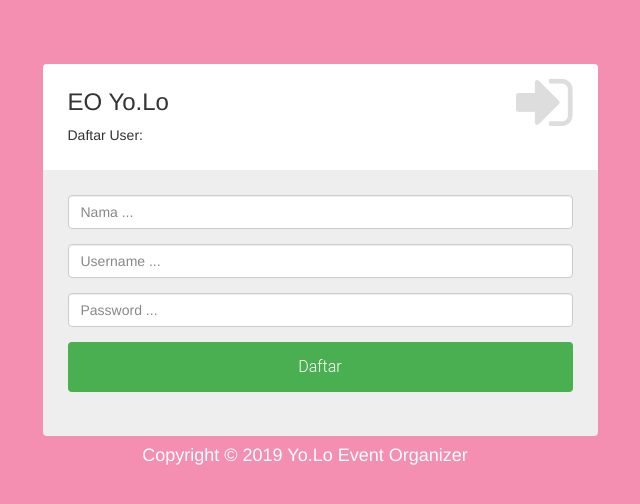
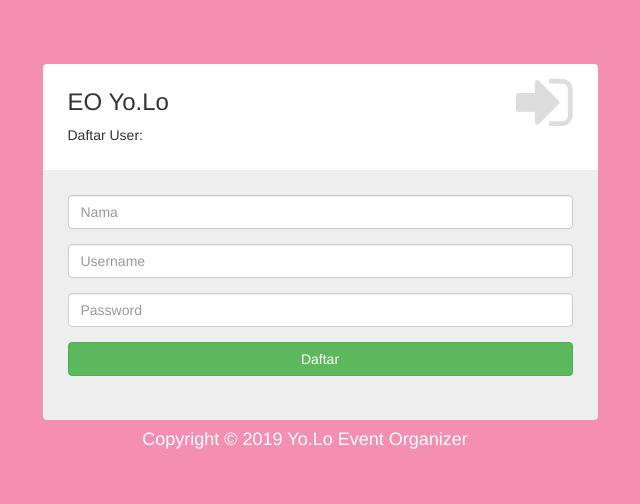
Before and after one commit to yhaae01/eo_wp2, a PHP site: page /index.php?page=daftar in a window 1280 px wide. Shown: the part 51-555 px from the top of the page, without its empty margins (335-975 px from the left). Run offline with PHP 8.4, Linux system fonts and the light colour scheme.

Commit message:
menghapus css form elements

```diff
--- a/assets/css/form-elements.css
+++ /dev/null
@@ -1,34 +0,0 @@
-input[type="text"]:-moz-placeholder, input[type="password"]:-moz-placeholder,
-textarea:-moz-placeholder, textarea.form-control:-moz-placeholder { color: #888; }
-
-input[type="text"]:-ms-input-placeholder, input[type="password"]:-ms-input-placeholder,
-textarea:-ms-input-placeholder, textarea.form-control:-ms-input-placeholder { color: #888; }
-
-input[type="text"]::-webkit-input-placeholder, input[type="password"]::-webkit-input-placeholder,
-textarea::-webkit-input-placeholder, textarea.form-control::-webkit-input-placeholder { color: #888; }
-
-button.btn {
-	height: 50px;
-    margin: 0;
-    padding: 0 20px;
-    vertical-align: middle;
-    background: #4aaf51;
-    border: 0;
-    font-family: 'Roboto', sans-serif;
-    font-size: 16px;
-    font-weight: 300;
-    line-height: 50px;
-    color: #fff;
-    -moz-border-radius: 4px; -webkit-border-radius: 4px; border-radius: 4px;
-    text-shadow: none;
-    -moz-box-shadow: none; -webkit-box-shadow: none; box-shadow: none;
-    -o-transition: all .3s; -moz-transition: all .3s; -webkit-transition: all .3s; -ms-transition: all .3s; transition: all .3s;
-}
-
-button.btn:hover { opacity: 0.6; color: #fff; }
-
-button.btn:active { outline: 0; opacity: 0.6; color: #fff; -moz-box-shadow: none; -webkit-box-shadow: none; box-shadow: none; }
-
-button.btn:focus { outline: 0; opacity: 0.6; background: #4aaf51; color: #fff; }
-
-button.btn:active:focus, button.btn.active:focus { outline: 0; opacity: 0.6; background: #4aaf51; color: #fff; }
--- a/beranda.php
+++ b/beranda.php
@@ -40,7 +40,7 @@
 </div>
 
 <!-- Script Footer -->
-<div class="container-fluid bg-grey" >
+<div class="container-fluid" style="margin-left:-15px;margin-right:-15px">
     <h2 class="text-center" style="color: white;">Kontak</h2><br>
     <div class="row" style="color: white;">
         <div class="col-sm-5">
@@ -65,5 +65,5 @@
                 </div>
             </div>
         </div>
-    </div><hr>
+    </div>
 </div>
--- a/daftar.php
+++ b/daftar.php
@@ -17,17 +17,17 @@
 							<form action="admin/proses_daftar.php" method="post" class="login-form">
 								<div class="form-group">
 									<label class="sr-only" for="form-username">Nama</label>
-									<input type="text" name="nama_adm" placeholder="Nama ..." autocomplete="off" required="" class="form-username form-control" id="form-username">
+									<input type="text" name="nama_adm" placeholder="Nama" autocomplete="off" required="" class="form-username form-control" id="form-username">
 								</div>
 								<div class="form-group">
 									<label class="sr-only" for="form-password">Username</label>
-									<input type="text" name="username" placeholder="Username ..." maxlength="15" autocomplete="off" required="" class="form-password form-control" id="form-password">
+									<input type="text" name="username" placeholder="Username" maxlength="15" autocomplete="off" required="" class="form-password form-control" id="form-password">
 								</div>
 								<div class="form-group">
 									<label class="sr-only" for="form-password">Password</label>
-									<input id="myInput" type="password" name="password" placeholder="Password ..." autocomplete="off" required="" class="form-password form-control" id="form-password">
+									<input id="myInput" type="password" name="password" placeholder="Password" autocomplete="off" required="" class="form-password form-control" id="form-password">
 								</div>
-								<button type="submit" class="btn" name="daftar">Daftar</button>
+								<button type="submit" class="btn btn-success" name="daftar">Daftar</button>
 							</form>
 						</div>
 					</div>
--- a/index.php
+++ b/index.php
@@ -5,7 +5,6 @@
     <link rel="stylesheet" href="assets/css/bootstrap.css">
     <link rel="stylesheet" href="assets/css/user.css">
     <link rel="stylesheet" href="assets/css/login.css">
-    <link rel="stylesheet" href="assets/css/form-elements.css">
     <link rel="stylesheet" href="assets/css/font-awesome-4.7.0/css/font-awesome.css">
 	<link href='assets/img/logo.png' rel='shortcut icon'>
     <!-- Link buat Java Script -->
--- a/login.php
+++ b/login.php
@@ -17,11 +17,11 @@
 							<form action="admin/proses_login.php" method="post" class="login-form">
 								<div class="form-group">
 									<label class="sr-only" for="form-username">Username</label>
-									<input type="text" name="username" placeholder="Username ..." maxlength="15" required="" autocomplete="off" class="form-username form-control" id="form-username">
+									<input type="text" name="username" placeholder="Username" maxlength="15" required="" autocomplete="off" class="form-username form-control" id="form-username">
 								</div>
 								<div class="form-group">
 									<label class="sr-only" for="form-password">Password</label>
-									<input id="myInput" type="password" name="password" placeholder="Password ..." required="" autocomplete="off" class="form-password form-control" id="form-password">
+									<input id="myInput" type="password" name="password" placeholder="Password" required="" autocomplete="off" class="form-password form-control" id="form-password">
 								</div>
 								<div class="form-group">
 									<label> <input type="checkbox" class="form-checkbox"> Show Password </label>
@@ -37,7 +37,7 @@
 										}
 									}
 								?>
-								<button type="submit" class="btn" name="login">Masuk</button>
+								<button type="submit" class="btn btn-success" name="login">Masuk</button>
 								<div class="row">
 									<br>
 									<div class="col-sm-6 text-center"> <a href="index.php?page=daftar"> Daftar Akun </div>
```
Also changed, not shown: admin/menuadm.php (+1 -8 lines), lupa_password.php (+4 -4 lines).
